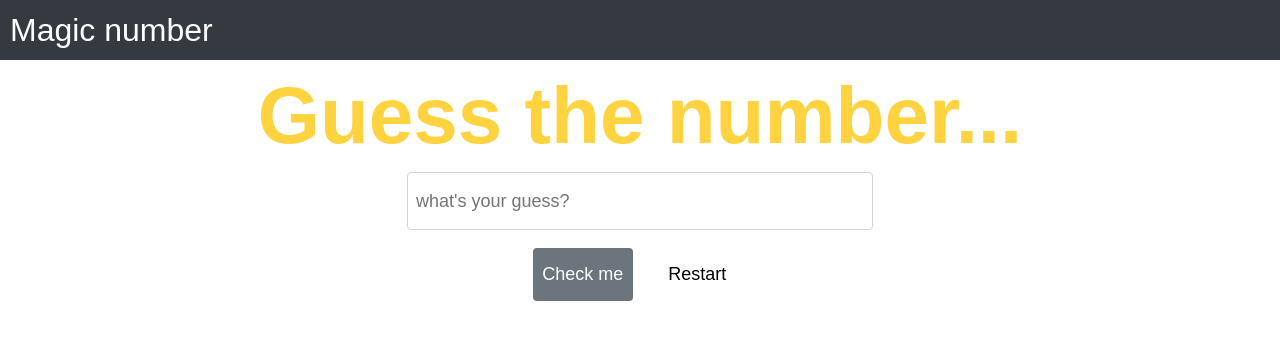
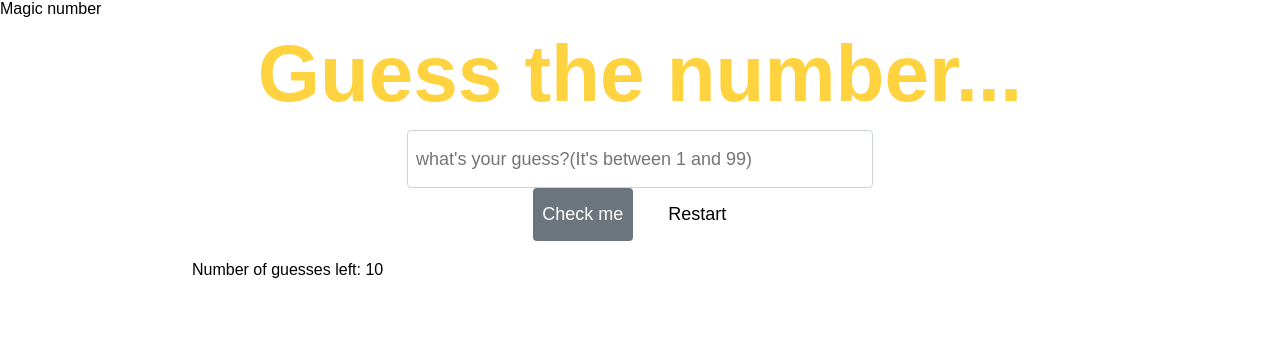
Before and after one commit to GolamMuid/Guess-the-number, a plain HTML site: page index.html in a window 1280 px wide. Drawn offline with Linux system fonts and the light colour scheme.

Commit message:
Update index.html

```diff
--- a/index.html
+++ b/index.html
@@ -3,24 +3,27 @@
 
 <head>
     <link rel="stylesheet" href="style.css">
-    <title>Document</title>
+    <title>Guess the Number</title>
 </head>
 
 <body>
-    <nav>
+
+    <div class="nav">
         Magic number
-    </nav>
+    </div>
     <div class="container">
         <h1>Guess the number...</h1>
-        <input id="num" type="number" placeholder="what's your guess?"> <br>
+        <input id="num" type="number" placeholder="what's your guess?(It's between 1 and 99)">
         <div id="output" class="">
-            <!-- <p id="result">Your Guess will be displayed here</p> -->
+
         </div>
-
 
         <div class="buttonContainer">
             <button id="check" onclick="check()">Check me</button>
             <button id="restart" onclick="restart()">Restart</button>
+        </div>
+        <div id="score">
+            Number of guesses left: 10
         </div>
         <ul id="guess">
 
```
